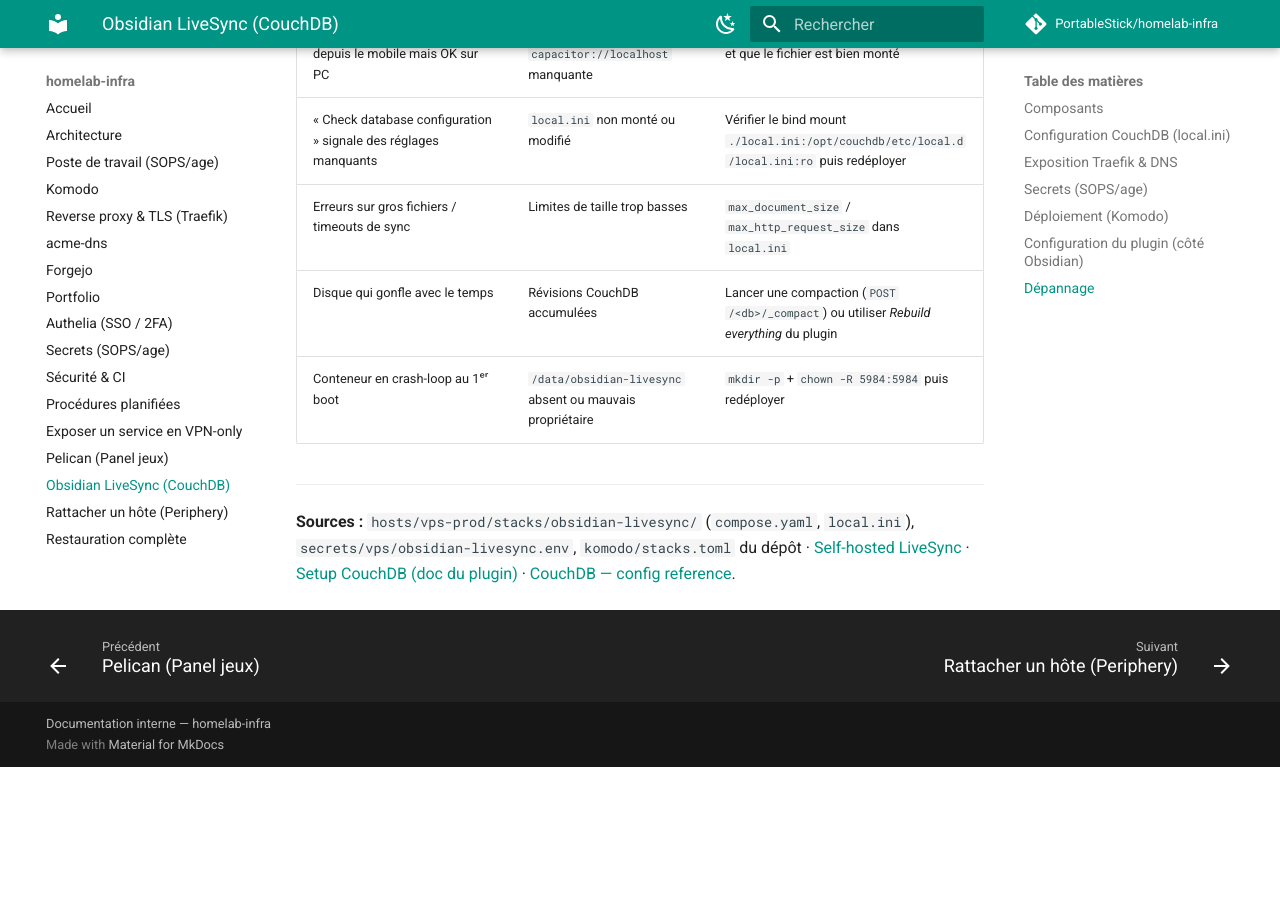
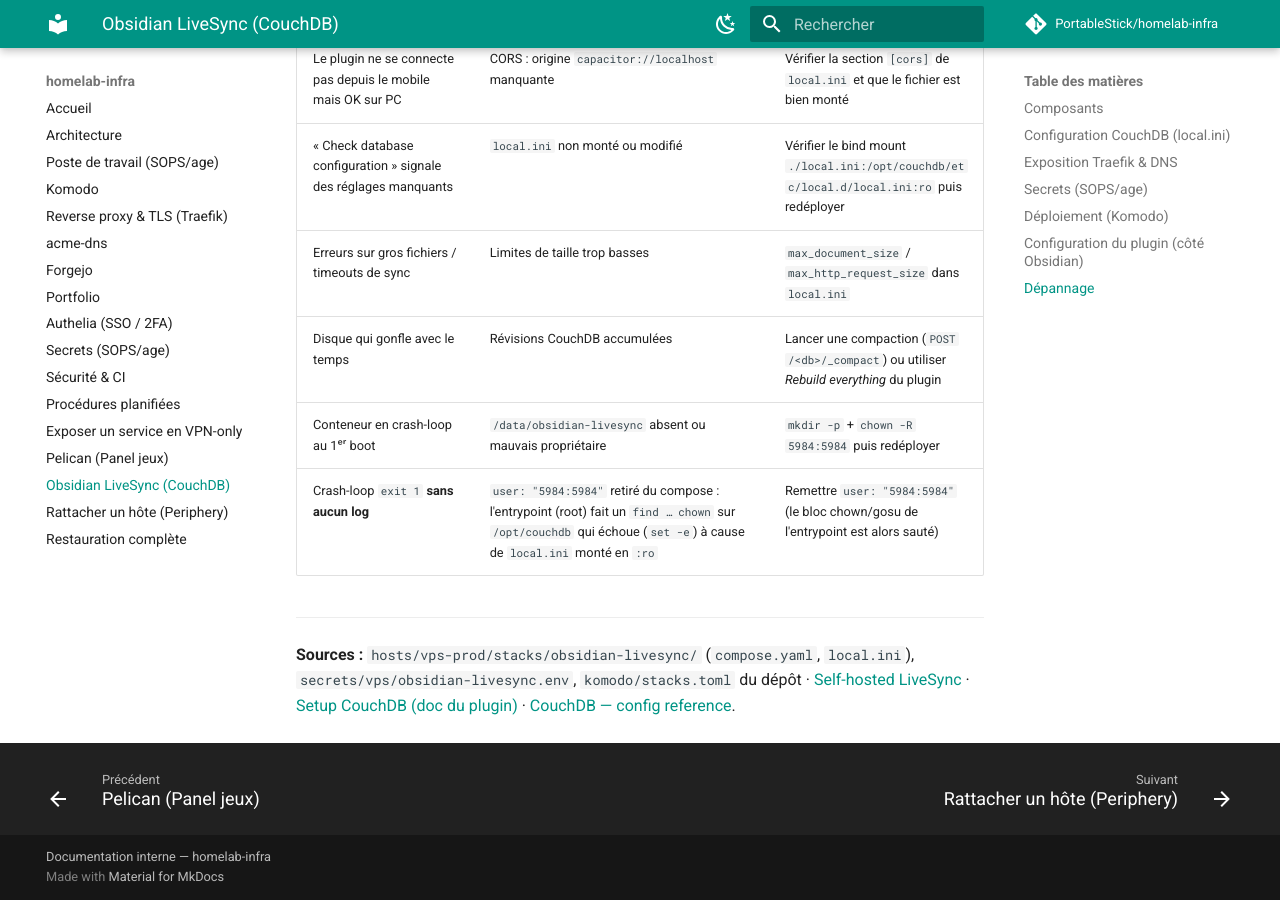
Before and after one commit to PortableStick/homelab-infra, an MkDocs documentation site: the page built from docs/obsidian-livesync.md, in a window 1280 px wide and 900 px high, scrolled down 3440 px. Built offline with MkDocs 1.6.1 and Material for MkDocs 9.7.7, drawn with Linux system fonts in a browser that asks for light colours; comment, search, counter and statistics services are not loaded; before the commit the page ends 4207 px from its top, so only the background shows below that; some of the changed text lies outside the part shown.

Commit message:
fix(obsidian-livesync): user 5984 (entrypoint chown echoue sur local.ini ro, exit 1 silencieux)

````diff
--- a/docs/obsidian-livesync.md
+++ b/docs/obsidian-livesync.md
@@ -24,7 +24,8 @@
     mkdir -p /data/obsidian-livesync && chown -R 5984:5984 /data/obsidian-livesync
     ```
 
-- `restart: unless-stopped`.
+- `restart: unless-stopped`, `user: "5984:5984"` (utilisateur `couchdb` de l'image — **ne pas retirer**,
+  voir Dépannage).
 
 ## Configuration CouchDB (`local.ini`)
 
@@ -126,6 +127,7 @@
 | Erreurs sur gros fichiers / timeouts de sync | Limites de taille trop basses | `max_document_size` / `max_http_request_size` dans `local.ini` |
 | Disque qui gonfle avec le temps | Révisions CouchDB accumulées | Lancer une compaction (`POST /<db>/_compact`) ou utiliser *Rebuild everything* du plugin |
 | Conteneur en crash-loop au 1ᵉʳ boot | `/data/obsidian-livesync` absent ou mauvais propriétaire | `mkdir -p` + `chown -R 5984:5984` puis redéployer |
+| Crash-loop `exit 1` **sans aucun log** | `user: "5984:5984"` retiré du compose : l'entrypoint (root) fait un `find … chown` sur `/opt/couchdb` qui échoue (`set -e`) à cause de `local.ini` monté en `:ro` | Remettre `user: "5984:5984"` (le bloc chown/gosu de l'entrypoint est alors sauté) |
 
 ---
 
````
Also changed, not shown: 1 other file.
